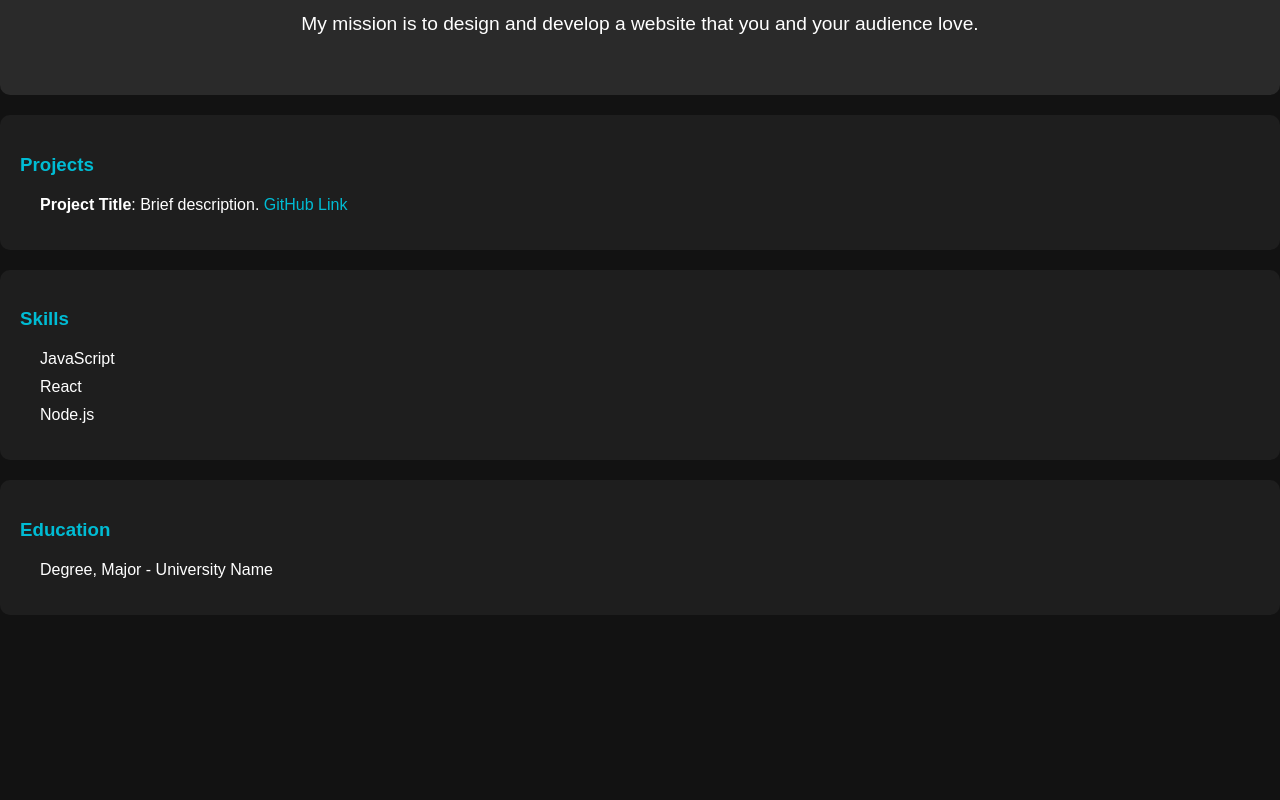
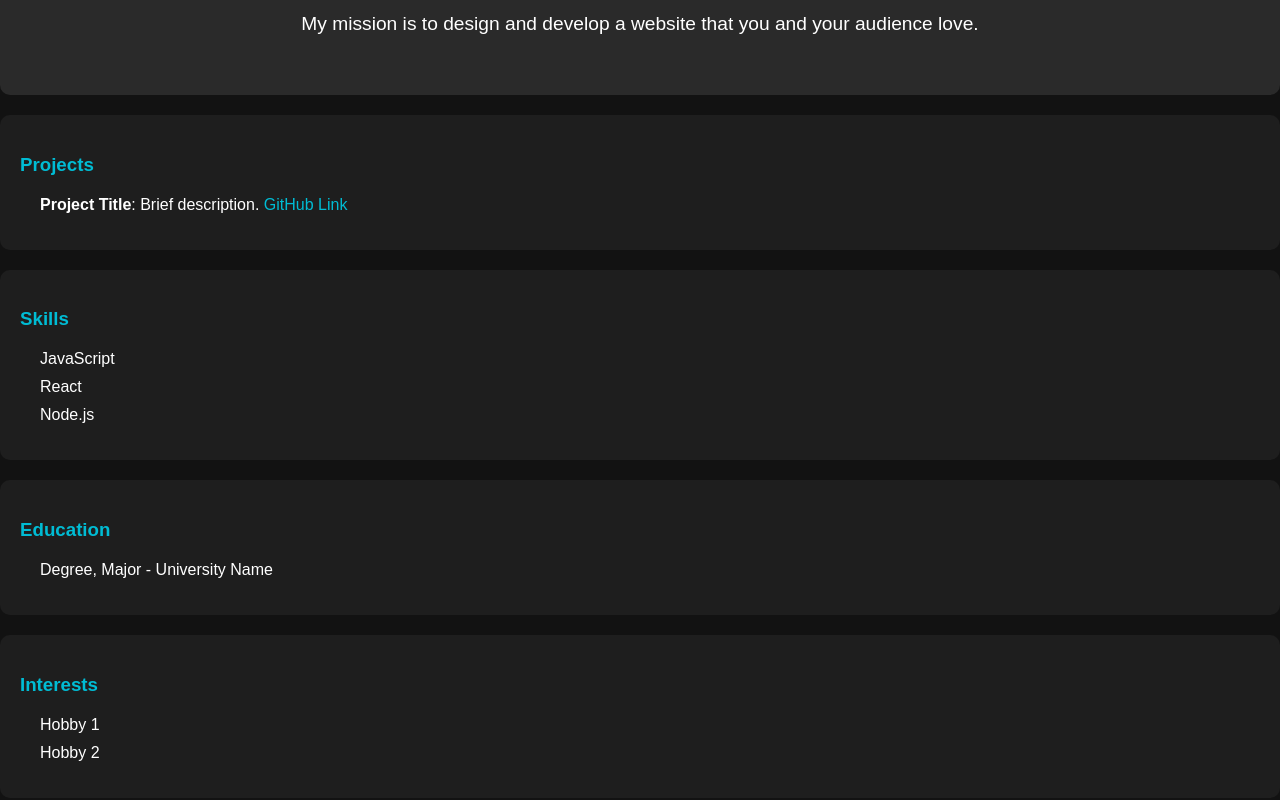
Before and after one commit to SrinjayMitra/SrinjayMitra.github.io, a React (Create React App) app: page / in a window 1280 px wide. Shown: the part 326-1126 px from the top of the page. Before the commit the page ends 961 px from the top, so only its background shows below. Built offline with nearby package versions, Linux system fonts and the light colour scheme.

Commit message:
added the interests section

```diff
--- a/src/App.js
+++ b/src/App.js
@@ -4,7 +4,7 @@ import Hero from './components/Hero';
 import Projects from './components/Projects';
 import Skills from './components/Skills';
 import Education from './components/Education';
-// import Interests from './components/Interests';
+import Interests from './components/Interests';
 // import Contact from './components/Contact';
 // import Footer from './components/Footer';
 import './App.css';
@@ -17,8 +17,8 @@ const App = () => {
       <Projects />
       <Skills />
       <Education />
-     {/* <Interests />
-      <Contact />
+      <Interests />
+     {/* <Contact />
       <Footer /> */}
     </div>
   );
--- /dev/null
+++ b/src/components/Interests.css
@@ -0,0 +1,17 @@
+.interests {
+    padding: 20px;
+    background-color: #1e1e1e; /* Dark background for contrast */
+    border-radius: 10px;
+  }
+
+  .interests h3 {
+    margin-bottom: 20px;
+  }
+
+  .interests ul {
+    padding-left: 20px; /* Indentation for list */
+  }
+
+  .interests li {
+    margin-bottom: 10px;
+  }
--- /dev/null
+++ b/src/components/Interests.js
@@ -0,0 +1,17 @@
+import React from 'react';
+import './Interests.css';
+
+const Interests = () => {
+  return (
+    <section className="interests">
+      <h3>Interests</h3>
+      <ul>
+        <li>Hobby 1</li>
+        <li>Hobby 2</li>
+        {/* Add more interests as needed */}
+      </ul>
+    </section>
+  );
+};
+
+export default Interests;
```
